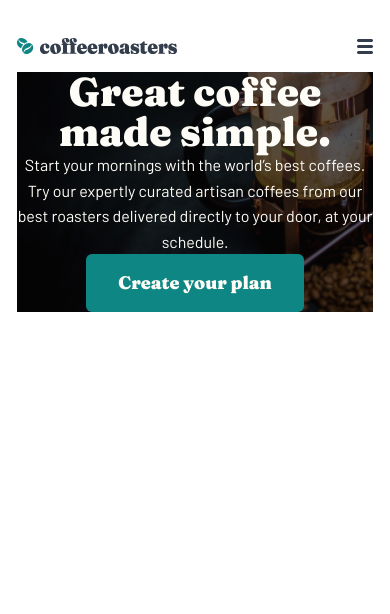
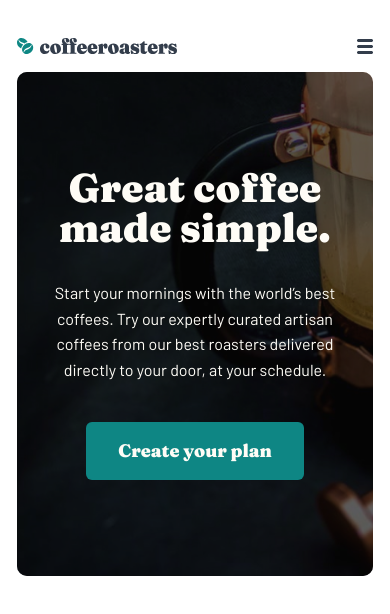
Before and after one commit to bluepersia/coffeeroasters, a React (Vite) app: page / in a window 390 px wide. Shown: the top 614 px of the page. Built offline with nearby package versions, Linux system fonts and the light colour scheme.

Commit message:
Hero mobile styles

```diff
--- a/src/components/home/Hero/Hero.tsx
+++ b/src/components/home/Hero/Hero.tsx
@@ -5,7 +5,7 @@ import clsx from "clsx";
 
 export default function Hero() {
   return (
-    <section className={styles.hero}>
+    <section className={clsx(styles.hero, "radius-10")}>
       <h1 className={clsx(styles.title, "text-1")}>
         Great coffee made simple.
       </h1>
@@ -20,7 +20,7 @@ export default function Hero() {
       <img
         src={mainImg}
         alt="Shimmering golden coffee pot and beans"
-        className={styles.img}
+        className={clsx(styles.img, "radius-10")}
       />
     </section>
   );
--- a/src/components/home/Hero/hero.module.css
+++ b/src/components/home/Hero/hero.module.css
@@ -3,8 +3,14 @@
   background-color: rgba(0, 0, 0, 60%);
   color: var(--color-neutral-50);
   text-align: center;
+  padding: 6rem 1.5rem;
 }
-
+.title {
+  margin-bottom: 2rem;
+}
+.desc {
+  margin-bottom: 2.5rem;
+}
 .img {
   position: absolute;
   left: 0;
```
